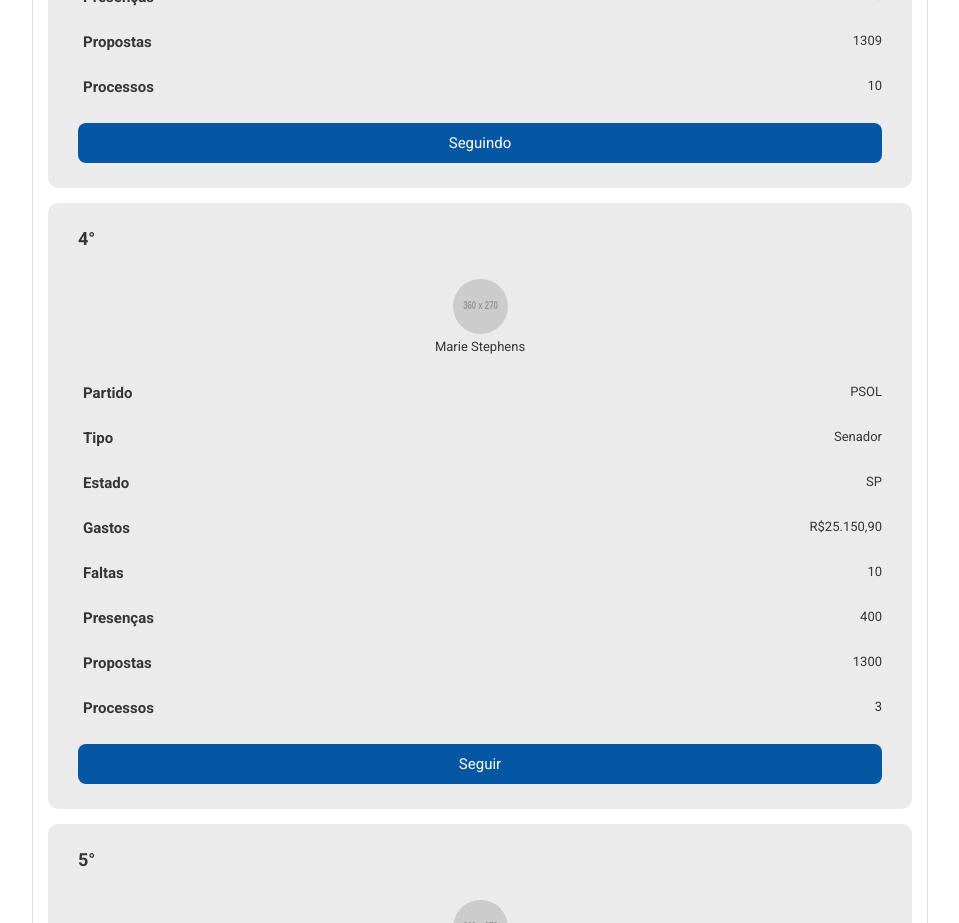
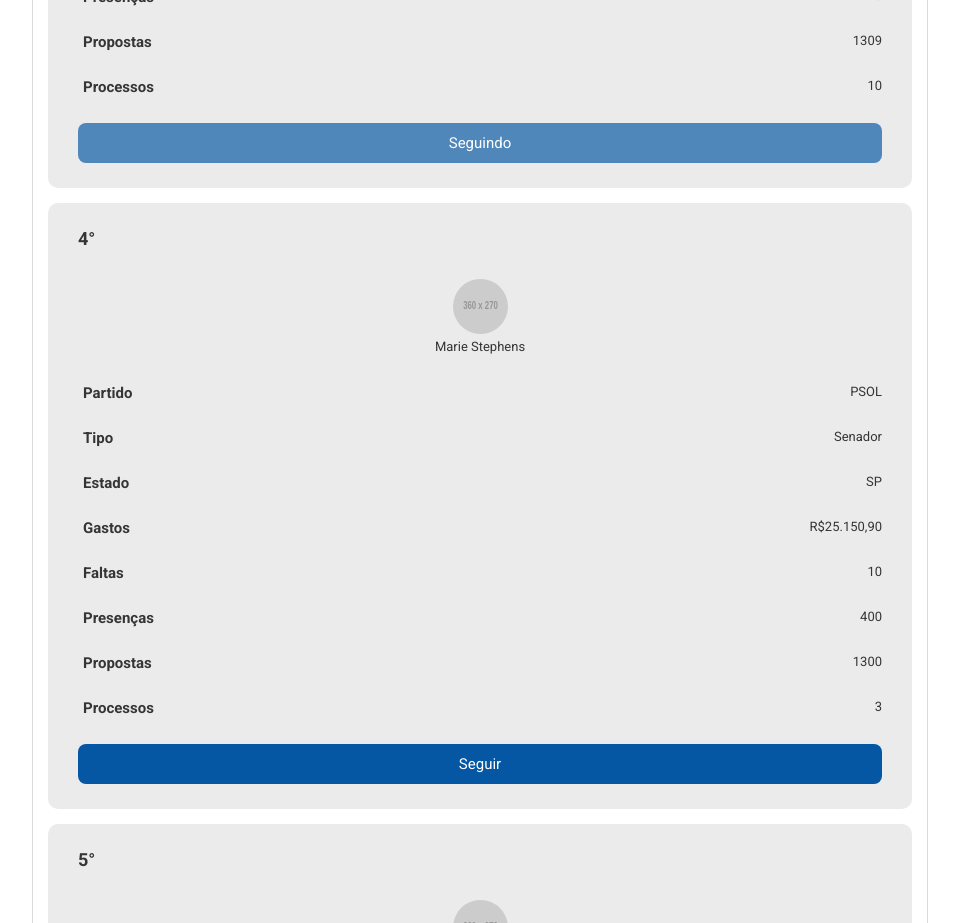
Before and after one commit to oGabrielArruda/politicando-web, a Vue app: page /#/ in a window 1280 px wide. Shown: the part 2760-3683 px from the top of the page, without its empty margins (160-1119 px from the left). Built offline with nearby package versions, Linux system fonts and the light colour scheme; what vue-carousel-3d would draw is missing.

Commit message:
Correções na estilização da table

```diff
--- a/src/components/search/styles.scss
+++ b/src/components/search/styles.scss
@@ -80,28 +80,30 @@
         background: #0557a4;
         color: #fff;
         font-weight: bold;
-
         border-radius: 6px;
-        margin-left: -20px;
         transition: background .3s;
         cursor: pointer;
 
         @include search-computer {
           padding: 14px 45px;
           font-size: 20px;
+          margin-left: -20px;
         }
 
         @include search-mobile-1 {
           padding: 14px 35px;
+          margin-left: -20px;
         }
 
         @include search-mobile-2 {
           padding: 12px 25px;
+          margin-left: -20px;
         }
 
         @include search-mobile-3 {
           padding: 12px 25px;
           margin-top: 5px;
+          margin-left: 0;
         }
 
         &:hover {
--- a/src/components/table/styles.scss
+++ b/src/components/table/styles.scss
@@ -100,7 +100,7 @@
         background: rgba(238, 255, 0, 0.308);
       }
 
-      h3.filtro-estado{
+      h3.filtro-estado {
         background: rgba(38, 0, 255, 0.308);
       }
 
@@ -269,13 +269,15 @@
               }
             }
           }
+        }
 
-          .following {
+        .following {
+          & > div {
             button {
               background: rgba(5, 87, 164, 0.671);
             }
           }
-          }
+        }
       }
     }
   }
```
